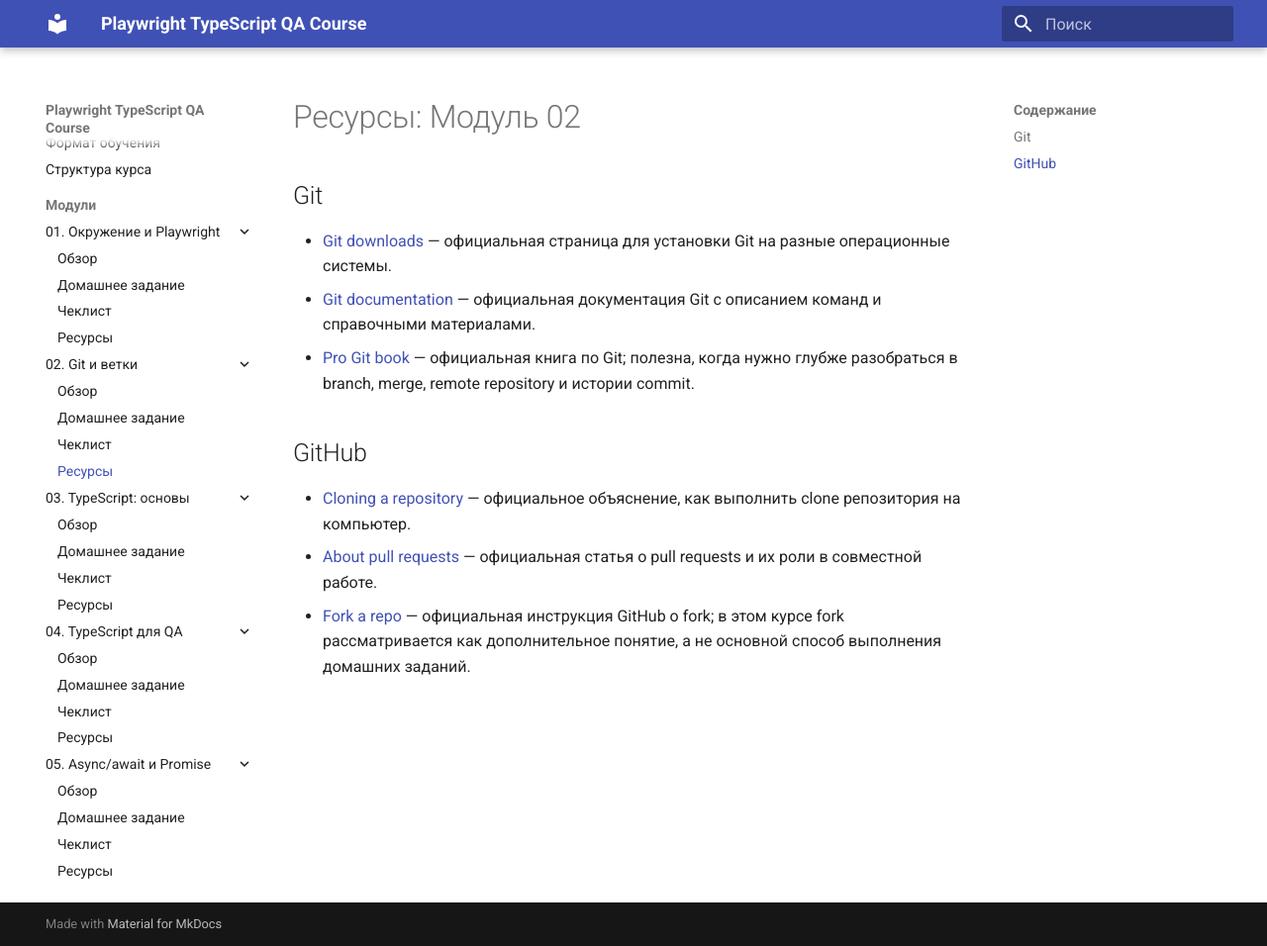
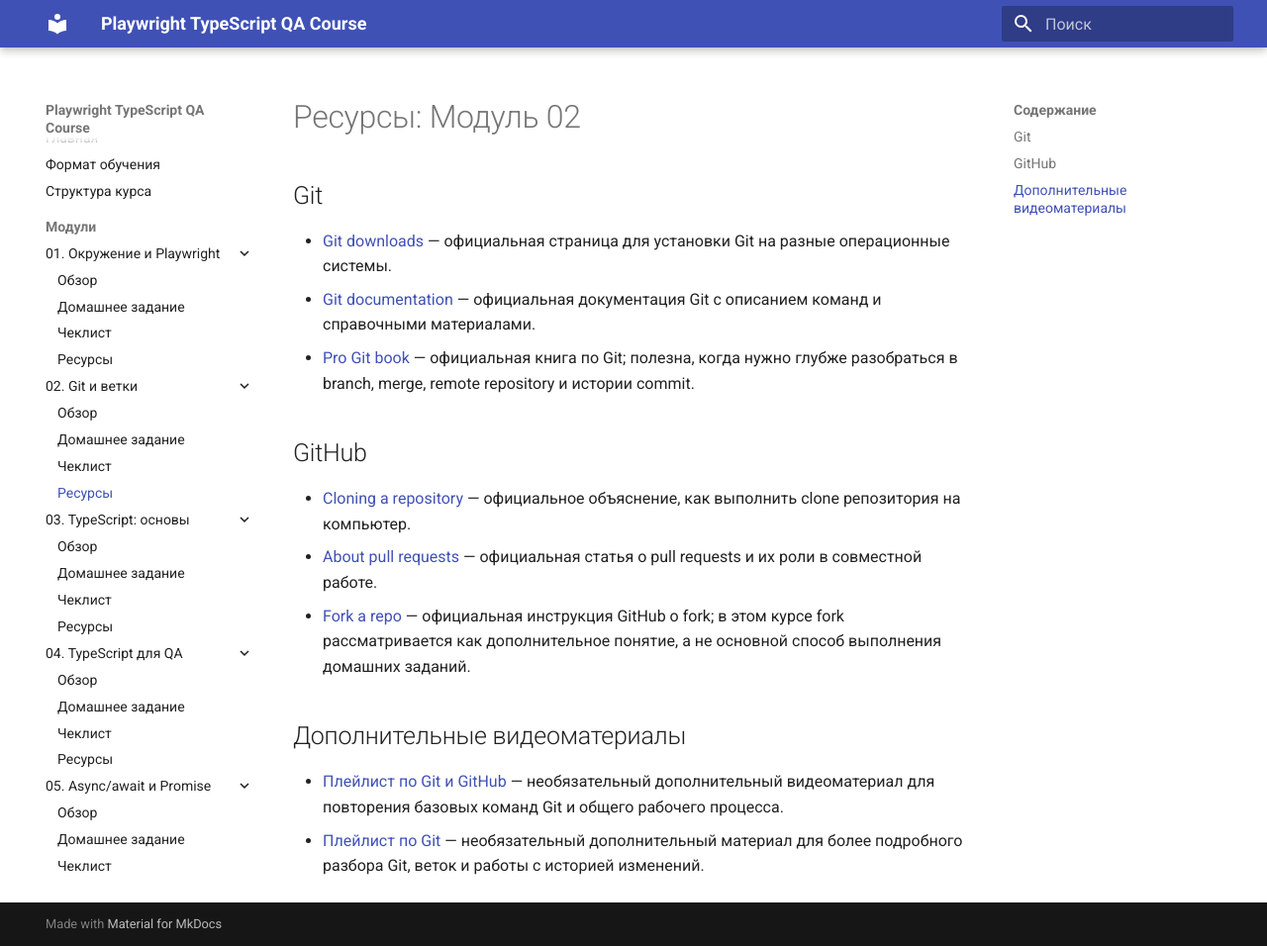
Before and after one commit to EugeneChirkun/Playwright-Typescript-QA-Course, an MkDocs documentation site: the page built from docs/modules/02-git-branches-main-commands/resources.md, in a window 1280 px wide and 956 px high. Shown: the whole window at 99% size. Built offline with MkDocs 1.6.1 and Material for MkDocs 9.7.7, drawn with Linux system fonts in a browser that asks for light colours.

Commit message:
Add module 02 video resources

```diff
--- a/docs/modules/02-git-branches-main-commands/resources.md
+++ b/docs/modules/02-git-branches-main-commands/resources.md
@@ -11,3 +11,8 @@
 - [Cloning a repository](https://docs.github.com/en/repositories/creating-and-managing-repositories/cloning-a-repository) — официальное объяснение, как выполнить clone репозитория на компьютер.
 - [About pull requests](https://docs.github.com/en/pull-requests/collaborating-with-pull-requests/proposing-changes-to-your-work-with-pull-requests/about-pull-requests) — официальная статья о pull requests и их роли в совместной работе.
 - [Fork a repo](https://docs.github.com/en/get-started/quickstart/fork-a-repo) — официальная инструкция GitHub о fork; в этом курсе fork рассматривается как дополнительное понятие, а не основной способ выполнения домашних заданий.
+
+## Дополнительные видеоматериалы
+
+- [Плейлист по Git и GitHub](https://youtube.com/playlist?list=PLuY6eeDuleIMtvOvJBAbakwcIdEt7IAXT&si=8N0C-E0YOWSOVuOm) — необязательный дополнительный видеоматериал для повторения базовых команд Git и общего рабочего процесса.
+- [Плейлист по Git](https://youtube.com/playlist?list=PLDyvV36pndZFHXjXuwA_NywNrVQO0aQqb&si=zkfWsQEv1oKI2z8k) — необязательный дополнительный материал для более подробного разбора Git, веток и работы с историей изменений.
```
